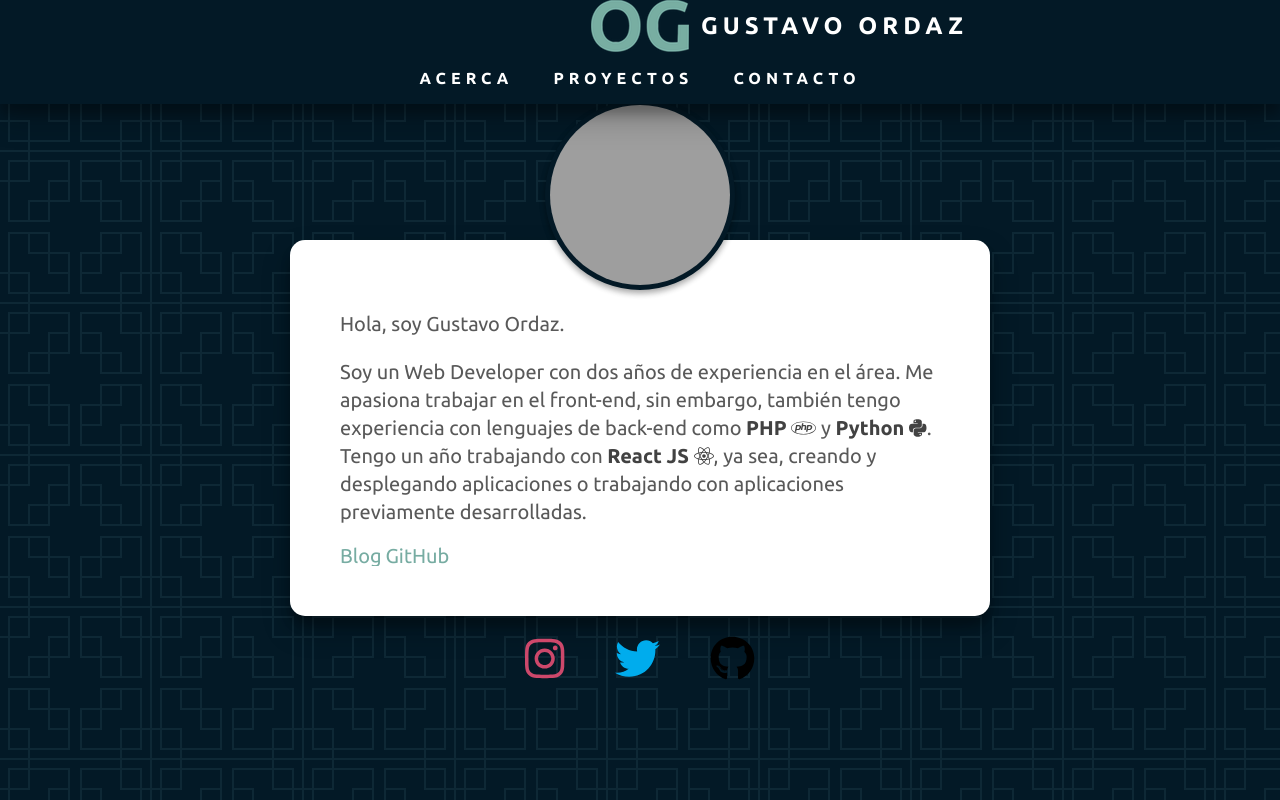
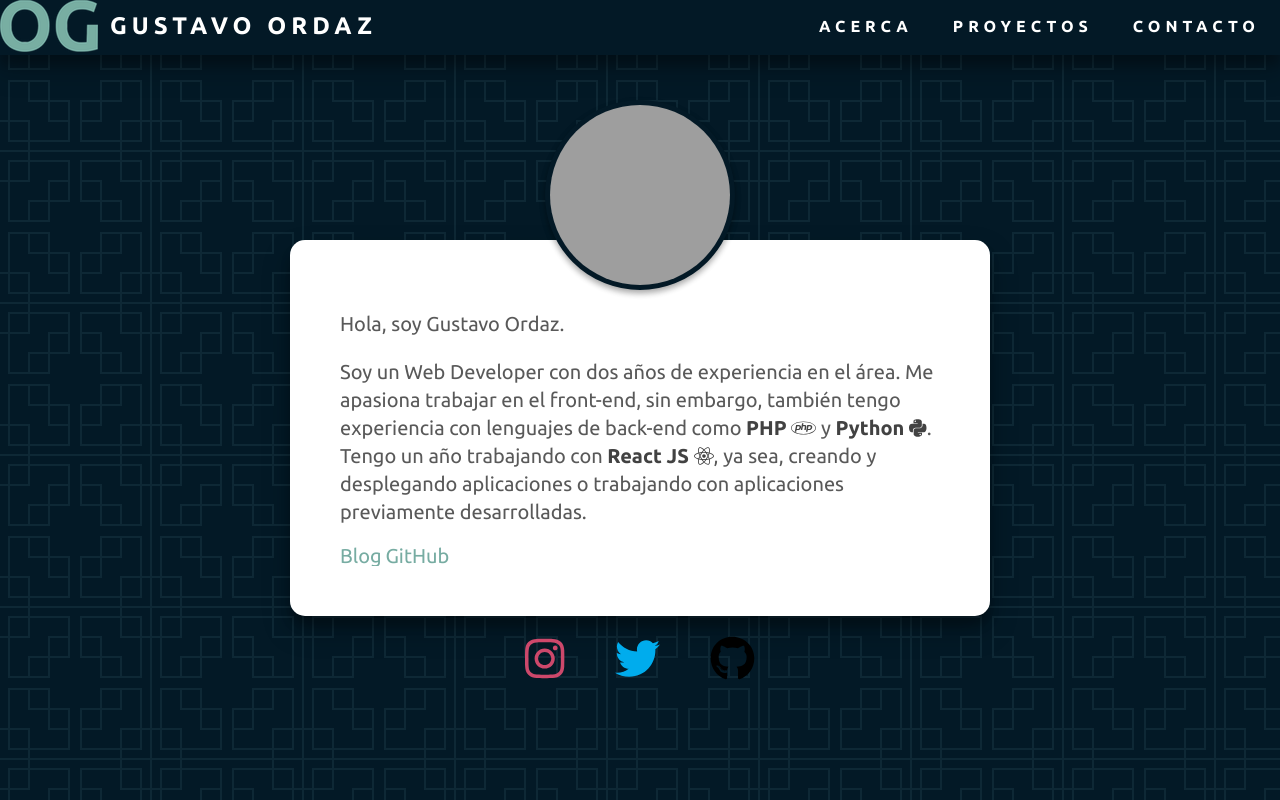
Before and after one commit to ordazgustavo/my-profile, a React (Create React App) app: page / in a window 1280 px wide. Built offline with nearby package versions, Linux system fonts and the light colour scheme; grey boxes are pictures that could not be loaded.

Commit message:
fix navbar media query

```diff
--- a/src/Components/Navbar.js
+++ b/src/Components/Navbar.js
@@ -11,20 +11,20 @@ const Bar = styled.header`
   z-index: 2;
   display: flex;
   justify-content: space-between;
+  flex-direction: column;
+  align-items: center;
   position: fixed;
   flex-wrap: wrap;
   top: 0;
   width: 100%;
-  &:hover {
+  ${media.tablet`
+    flex-direction: row;
+  `} &:hover {
     h1 {
       transform: translate3d(110px, 0, 0);
       transition: 0.3s all cubic-bezier(0.165, 0.84, 0.44, 1);
     }
   }
-  ${media.phone`
-    flex-direction: column;
-    align-items: center;
-  `};
 `
 
 const SiteNav = styled.nav`
```
